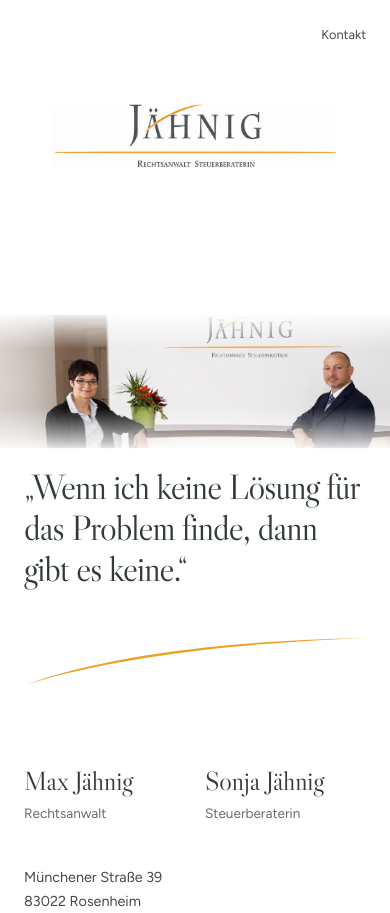
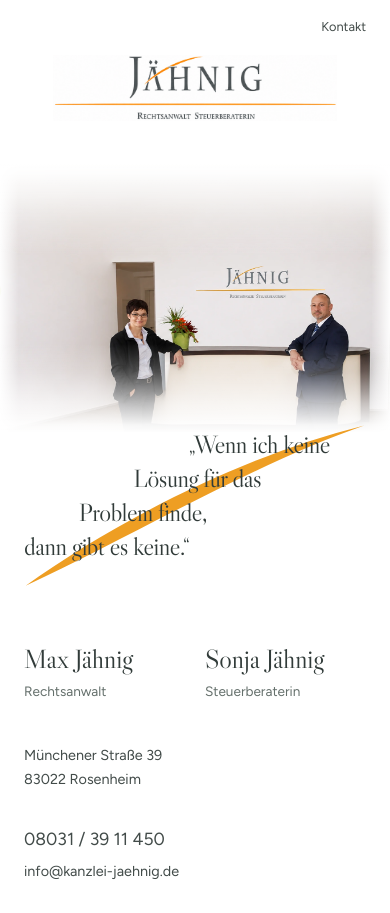
Before and after one commit to jaehnigjakob-sudo/Kanzlei.preview, a plain HTML site: page index.html in a window 390 px wide. Shown: the top 913 px of the page. Drawn offline with Linux system fonts and the light colour scheme.

Commit message:
Reduce logo spacing, blend taller reception photo, and align quote with swoosh

```diff
--- a/index.html
+++ b/index.html
@@ -10,7 +10,7 @@
 <link rel="icon" href="data:,">
 <link rel="preload" href="assets/fonts/LibreCaslonDisplay-Regular.ttf" as="font" type="font/ttf" crossorigin>
 <link rel="preload" href="assets/fonts/Figtree-Variable.ttf" as="font" type="font/ttf" crossorigin>
-<link rel="stylesheet" href="styles.css?v=logo-centered-1">
+<link rel="stylesheet" href="styles.css?v=swoosh-composition-2">
 </head>
 <body class="home">
 <a class="skip" href="#inhalt">Zum Inhalt</a>
@@ -22,13 +22,12 @@
   <h1 class="sr-only">Kanzlei Jähnig</h1>
   <section class="statement" id="kanzlei" aria-label="Unser Anspruch">
     <span id="kanzleifilm" class="anchor-alias" aria-hidden="true"></span>
-    <div class="statement-photo"><img src="assets/kanzlei-empfang.jpeg" width="1536" height="512" alt="Sonja und Max Jähnig am Empfang der Kanzlei" fetchpriority="high"></div>
-    <div class="statement-fade" aria-hidden="true"></div>
+    <div class="statement-photo"><img src="assets/kanzlei-empfang-hoch.webp" width="1672" height="941" alt="Sonja und Max Jähnig am Empfang der Kanzlei" fetchpriority="high"></div>
     <div class="statement-inner container">
-      <blockquote><p>„Wenn ich keine Lösung für das Problem finde, dann gibt es keine.“</p></blockquote>
+      <svg class="quote-swoosh" viewBox="0 0 1120 420" preserveAspectRatio="none" aria-hidden="true" focusable="false"><path d="M36 397C284 262 679 98 1082 22C752 108 333 293 36 397Z"/></svg>
+      <blockquote><p><span class="quote-line">„Wenn ich keine </span><span class="quote-line">Lösung für das </span><span class="quote-line">Problem finde, </span><span class="quote-line">dann gibt es keine.“</span></p></blockquote>
     </div>
   </section>
-  <div class="sweep-wrap" aria-hidden="true"><img class="brand-sweep" src="assets/brand-swoosh.svg" alt="" width="1000" height="140"></div>
   <section class="contact container" id="kontakt" aria-labelledby="kontakt-title">
     <h2 id="kontakt-title" class="sr-only">Kontakt</h2>
     <div class="identity">
--- a/styles.css
+++ b/styles.css
@@ -1,6 +1,7 @@
 @font-face{font-family:'Libre Caslon Display';src:url('assets/fonts/LibreCaslonDisplay-Regular.ttf') format('truetype');font-style:normal;font-weight:400;font-display:swap}
 @font-face{font-family:'Figtree';src:url('assets/fonts/Figtree-Variable.ttf') format('truetype');font-style:normal;font-weight:300 900;font-display:swap}
-/* Brand-led editorial redesign: variance 4, motion 2, density 1. The original white logo remains unchanged. */
+/* Preserve the white Jähnig identity: DESIGN_VARIANCE 4, MOTION_INTENSITY 2,
+   VISUAL_DENSITY 2. Native CSS, existing self-hosted type and unchanged logo. */
 :root{color-scheme:light;--bg:#fff;--surface:#f3f5f4;--ink:#313b39;--body:#424b49;--muted:#65706c;--accent:#ee9e23;--secondary:#3b4642;--line:#e1e5e2;--space:clamp(1.5rem,5vw,5rem);--heading:'Libre Caslon Display',Georgia,'Times New Roman',serif;--sans:'Figtree',Arial,Helvetica,sans-serif}
 *{box-sizing:border-box}
 html{scroll-behavior:smooth;scroll-padding-top:2rem}
@@ -18,21 +19,28 @@ h3{font-size:1.5rem}
 .skip{position:fixed;top:.5rem;left:.5rem;z-index:10;padding:.75rem 1rem;transform:translateY(-180%);background:var(--bg)}
 .skip:focus{transform:translateY(0)}
 .sr-only{position:absolute;width:1px;height:1px;padding:0;margin:-1px;overflow:hidden;clip:rect(0,0,0,0);white-space:nowrap;border:0}
-.brand-masthead{position:relative;display:grid;place-items:center;min-height:25rem;padding:5rem 0;background:var(--bg)}
-.masthead-nav{position:absolute;top:2rem;left:0;right:0;display:flex;justify-content:flex-end;font-size:.8rem}
+.brand-masthead{position:relative;display:grid;place-items:center;min-height:18rem;padding:2.5rem 0;background:var(--bg)}
+.masthead-nav{position:absolute;top:1.5rem;left:0;right:0;display:flex;justify-content:flex-end;font-size:.8rem}
 .masthead-logo{display:block;width:min(82vw,1000px);margin-inline:auto;line-height:0}
 .masthead-logo img{display:block;width:100%;height:auto}
-.statement{position:relative;isolation:isolate;min-height:39rem;display:grid;align-items:center;overflow:hidden}
-.statement-photo,.statement-fade{position:absolute;inset:0;pointer-events:none}
-.statement-photo{z-index:-2;left:6%;display:flex;align-items:center;background:var(--bg)}
-.statement-photo img{display:block;width:100%;height:auto;object-fit:contain;object-position:center;mask-image:linear-gradient(to bottom,transparent 0%,transparent 18%,#000 35%,#000 62%,transparent 83%,transparent 100%)}
-.statement-fade{z-index:-1;background:linear-gradient(90deg,#fff 0%,#fffffff5 29%,#ffffff33 39%,#ffffff00 46%)}
-.statement-inner{position:relative;padding-block:5rem 6rem}
-.statement blockquote{margin:0;max-width:23rem}
-.statement blockquote p{font-family:var(--heading);font-size:clamp(2.5rem,3.35vw,3.5rem);font-weight:400;line-height:1.13;letter-spacing:-.025em;color:var(--ink);margin:0}
+.statement{position:relative;isolation:isolate}
+/* A taller, separately outpainted reception image provides photographic room
+   for the fades. The image is never stretched; faces retain their proportions. */
+.statement-photo{position:relative;width:min(100%,1600px);height:clamp(20rem,43vw,40rem);margin:-1.5rem auto 0;pointer-events:none;overflow:hidden}
+.statement-photo img{display:block;width:100%;height:100%;object-fit:cover;object-position:center 57%}
+/* Opaque white at both exact edges, with several stops for a gradual falloff.
+   The side fade also removes a frame edge on very wide displays. */
+.statement-photo::after{content:'';position:absolute;inset:-1px;background:linear-gradient(180deg,#fff 0%,#fffffff5 4%,#ffffffbd 12%,#ffffff4d 23%,#ffffff00 34%,#ffffff00 67%,#ffffff40 77%,#ffffffb8 89%,#fffffff5 97%,#fff 100%),linear-gradient(90deg,#fff 0%,#ffffff00 5%,#ffffff00 95%,#fff 100%)}
+.statement-inner{position:relative;margin-top:-2rem;padding-block:1.5rem 3rem;isolation:isolate}
+.quote-swoosh{position:absolute;inset:0;width:100%;height:100%;z-index:-1;fill:var(--accent);pointer-events:none}
+.statement blockquote{margin:0}
+.statement blockquote p{font-family:var(--heading);font-size:clamp(2rem,4.6vw,4rem);font-weight:400;line-height:1.22;letter-spacing:-.02em;color:var(--ink);margin:0}
+.quote-line{display:block;width:max-content;max-width:100%;white-space:nowrap;padding-block:.03em}
+.quote-line:nth-child(1){margin-left:56%}
+.quote-line:nth-child(2){margin-left:40%}
+.quote-line:nth-child(3){margin-left:24%}
+.quote-line:nth-child(4){margin-left:8%}
 .anchor-alias{position:absolute;top:0}
-.sweep-wrap{width:min(100% - var(--space)*2,1120px);margin:0 auto;position:relative;height:8rem}
-.brand-sweep{position:absolute;display:block;width:min(100%,940px);height:auto;right:0;top:-1.25rem}
 .contact{display:grid;grid-template-columns:1.7fr 1fr 1.2fr;align-items:end;gap:3rem;padding-block:4rem 6rem}
 .identity{display:grid;gap:2rem}
 .identity h3{font-size:2rem;line-height:1.15;margin-bottom:.35rem}
@@ -86,22 +94,20 @@ h3{font-size:1.5rem}
 .legal-heading h1{font-family:var(--heading);text-transform:none}
 .legal-content h2{font-family:var(--heading);font-size:1.9rem}
 .legal-content h3{font-family:var(--sans)}
-@media(max-width:1100px){
- .statement{min-height:0;display:block;padding-top:calc(56.25vw - 1.5rem)}
- .statement-photo{inset:0 0 auto;display:block;aspect-ratio:16/9}
- .statement-photo img{height:100%;object-fit:cover;object-position:62% center}
- .statement-fade{display:none}
- .statement-inner{padding-block:0 3rem}
- .statement blockquote{max-width:36rem}
-}
-@media(max-width:1023px){.brand-masthead{min-height:22rem}.contact{gap:2rem;grid-template-columns:1.4fr 1fr 1.2fr}.contact-direct{font-size:.82rem}.identity h3{font-size:1.85rem}}
+@media(max-width:1023px){.brand-masthead{min-height:15rem}.contact{gap:2rem;grid-template-columns:1.4fr 1fr 1.2fr}.contact-direct{font-size:.82rem}.identity h3{font-size:1.85rem}}
 @media(max-width:767px){
- .brand-masthead{min-height:17rem;padding:4rem 0}
- .masthead-nav{top:1.5rem}
+ .brand-masthead{min-height:11rem;padding:2.5rem 0}
+ .masthead-nav{top:1rem}
  .masthead-logo{width:92vw}
- .statement blockquote p{font-size:clamp(2.2rem,7.9vw,3.5rem);line-height:1.16}
- .sweep-wrap{height:5rem}
- .brand-sweep{top:0}
+ .statement-photo{height:auto;aspect-ratio:16/11;margin-top:-.75rem}
+ .statement-photo img{object-position:center 57%}
+ .statement-inner{margin-top:-1rem;padding-block:.75rem 2rem}
+ .statement blockquote p{font-size:clamp(1.5rem,6.4vw,2.6rem);line-height:1.3}
+ .quote-line:nth-child(1){margin-left:48%}
+ .quote-line:nth-child(2){margin-left:32%}
+ .quote-line:nth-child(3){margin-left:16%}
+ .quote-line:nth-child(4){margin-left:0}
+ .quote-swoosh{left:-3%;width:106%}
  .contact{grid-template-columns:1fr;gap:2rem;padding-block:3rem 4rem}
  .identity{grid-template-columns:1fr 1fr;gap:1.25rem;margin-bottom:.5rem}
  .identity h3{font-size:1.65rem}
```
Also changed, not shown: datenschutz.html (+1 -1 lines), impressum.html (+1 -1 lines), assets/kanzlei-empfang-hoch.webp (added).
